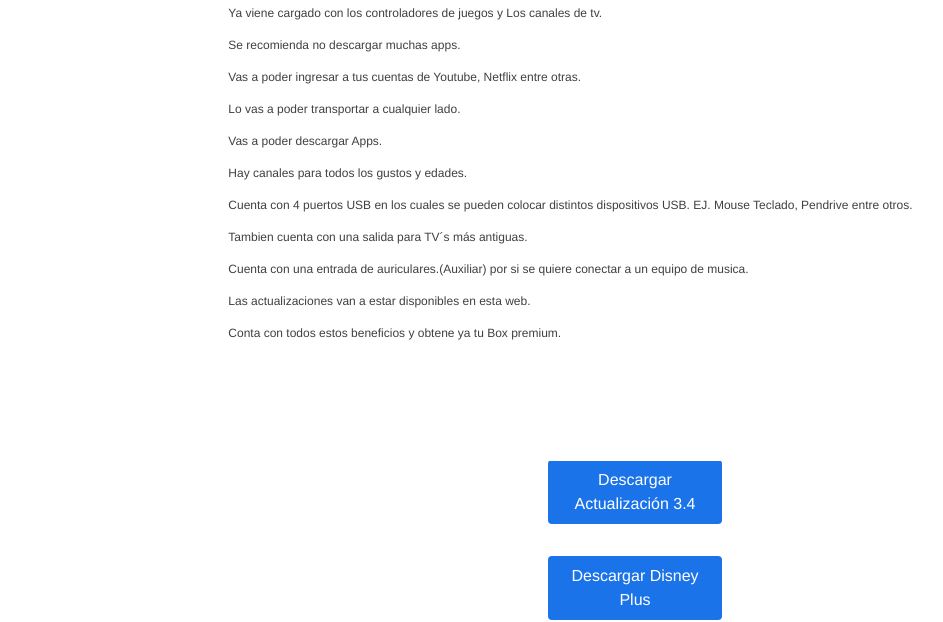
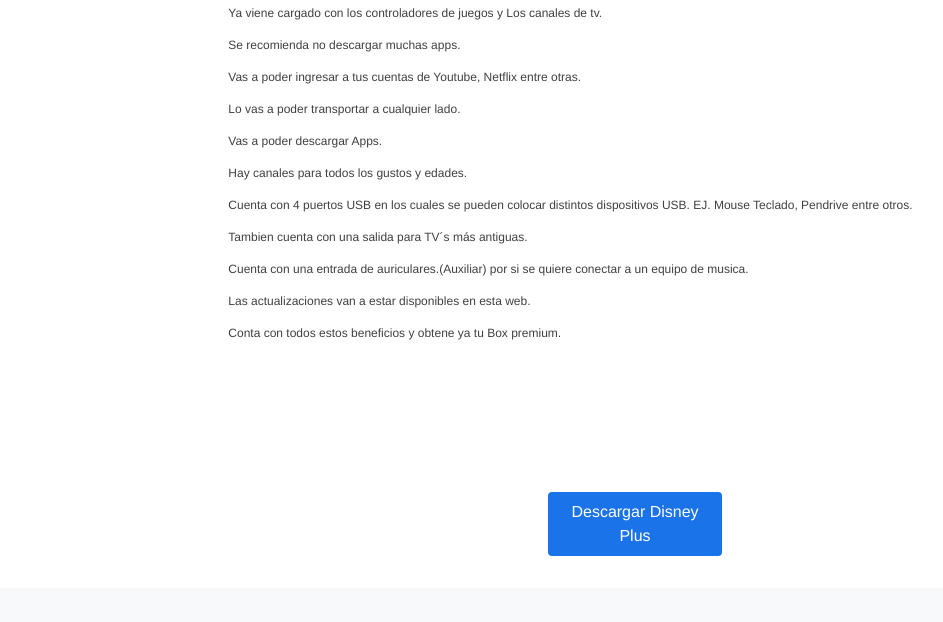
Before and after one commit to servitecoficial/BoxpremiumComprex, a plain HTML site: page instrucciones.html in a window 1280 px wide. Shown: the part 7868-8490 px from the top of the page, without its empty margins (5-948 px from the left). Drawn offline with Linux system fonts and the light colour scheme; files that its build step writes are made by us from their sources; a script that the page names is missing.

Commit message:
descarga

```diff
--- a/instrucciones.html
+++ b/instrucciones.html
@@ -3067,9 +3067,7 @@
 
         </section>
         <!--Boton-->
-        <center><a class="cta cta--primary block-card__cta--button block-card__cta--shop-now-block-card " target="_blank " rel="noopener noreferrer " href="Download/Comprex tv ver 3.4.apk" download="" id="shop-now-block-card
-                    " data-ga-config="{&quot;eventLabel&quot;: &quot;1&quot;, &quot;streamingDevice&quot;: &quot;chromecast&quot;, &quot;eventCategory&quot;: &quot;click_to_buy&quot;, &quot;eventAction&quot;: &quot;shop now&quot;, &quot;pageTemplate&quot;: &quot;product_page&quot;} ">
-        Descargar Actualización 3.4</a></center>
+
 
         <br><br>
               <!--Boton-->
```
